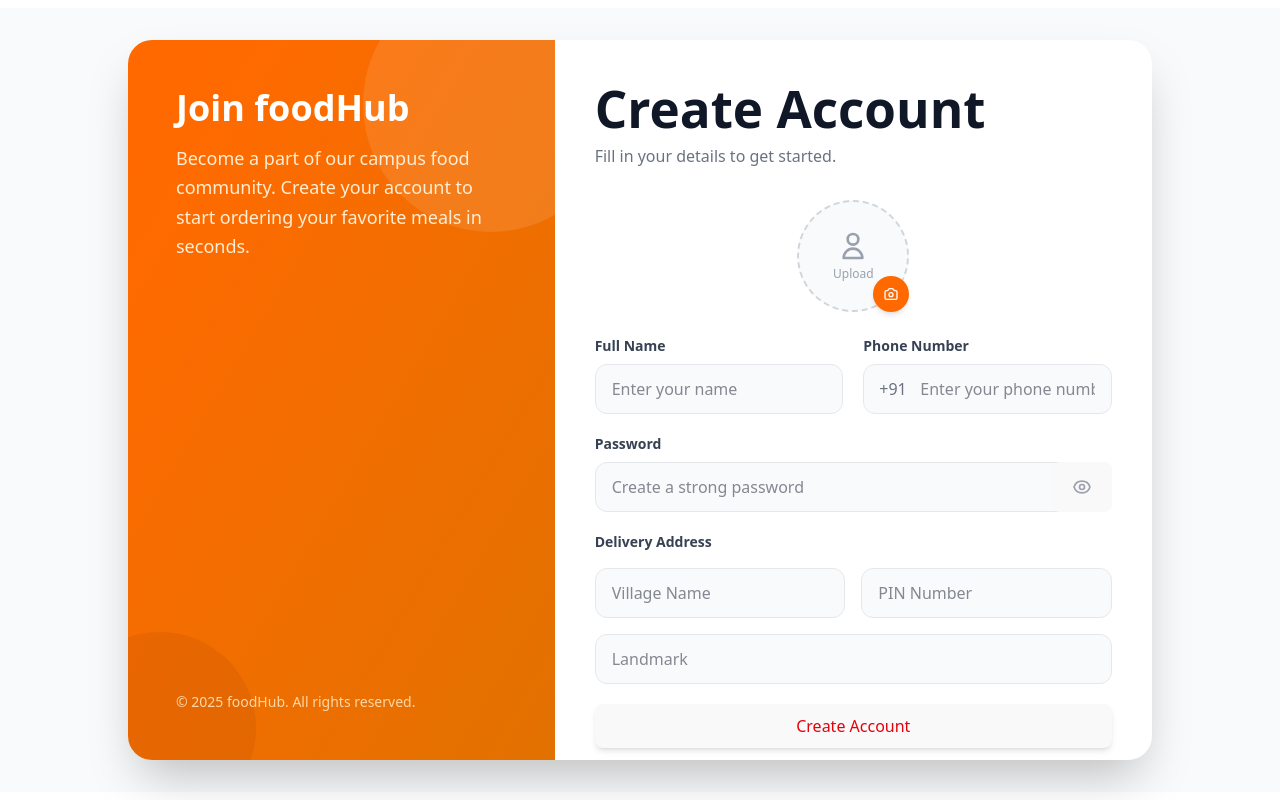
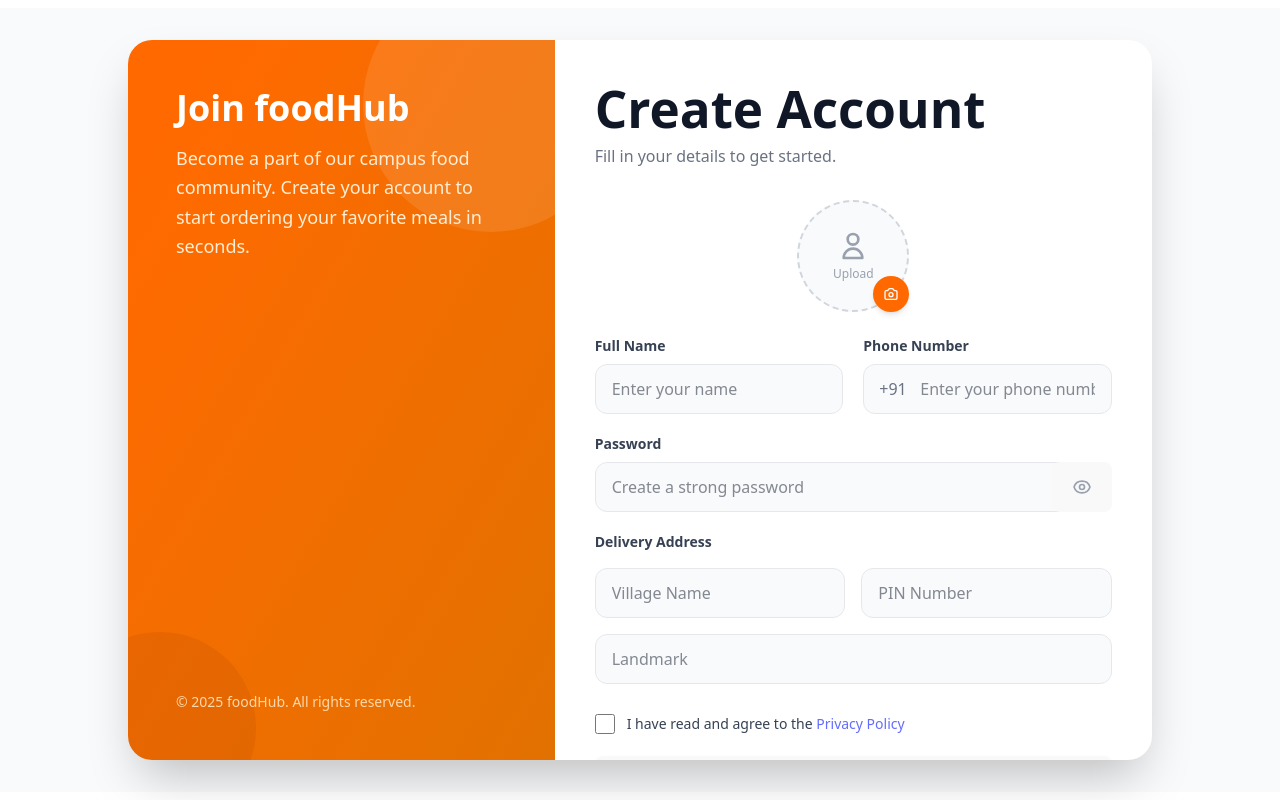
Before and after one commit to arnabadhikaryy/UEMFOODFRONTEND, a React (Vite) app: page /register in a window 1280 px wide. Built offline with nearby package versions, Linux system fonts and the light colour scheme.

Commit message:
add policy

```diff
--- a/src/component/login.jsx
+++ b/src/component/login.jsx
@@ -186,7 +186,7 @@
               </div>
             </motion.div>
 
-            <motion.div
+            {/* <motion.div
               initial={{ opacity: 0 }}
               animate={{ opacity: 1 }}
               transition={{ delay: 0.5 }}
@@ -197,7 +197,7 @@
               <a href="#" className="text-sm font-semibold text-orange-500 hover:text-orange-600 transition-colors">
                 Forgot password?
               </a>
-            </motion.div>
+            </motion.div> */}
 
             <motion.button
               whileHover={{ scale: 1.01 }}
--- a/src/component/ragistration.jsx
+++ b/src/component/ragistration.jsx
@@ -19,6 +19,9 @@
   const [preview, setPreview] = useState('');
   const [loading, setLoading] = useState(false);
   const [showPassword, setShowPassword] = useState(false);
+
+  // New state for the Privacy Policy checkbox
+  const [agreedToPolicy, setAgreedToPolicy] = useState(false);
 
   const handleChange = (e) => {
     const { name, value } = e.target;
@@ -45,7 +48,7 @@
     e.preventDefault();
     setLoading(true);
 
-    // Updated validation to check all parts of the address
+    // Validation for all fields
     if (!formData.fullName || !formData.phone || !formData.password || !formData.village || !formData.pin || !formData.landmark) {
       toast.error('Please fill all fields');
       setLoading(false);
@@ -58,15 +61,21 @@
       return;
     }
 
+    // New validation for Privacy Policy
+    if (!agreedToPolicy) {
+      toast.error('You must read and agree to the Privacy Policy to register.');
+      setLoading(false);
+      return;
+    }
+
     try {
-      // Combine address data into the requested format
       const combinedAddress = `village: ${formData.village} , pin: ${formData.pin} , landmark: ${formData.landmark}`;
 
       const formDataToSend = new FormData();
       formDataToSend.append('fullName', formData.fullName);
       formDataToSend.append('phone', formData.phone);
       formDataToSend.append('password', formData.password);
-      formDataToSend.append('user_address', combinedAddress); // Send the combined string
+      formDataToSend.append('user_address', combinedAddress);
       formDataToSend.append('avatar', avatar);
 
       const response = await axios.post(
@@ -325,6 +334,39 @@
               </div>
             </motion.div>
 
+            {/* Privacy Policy Checkbox - New Addition */}
+            <motion.div
+              initial={{ opacity: 0, x: 20 }}
+              animate={{ opacity: 1, x: 0 }}
+              transition={{ delay: 0.75 }}
+              className="flex items-start pt-2"
+            >
+              <div className="flex items-center h-6">
+                <input
+                  id="privacyPolicy"
+                  name="privacyPolicy"
+                  type="checkbox"
+                  checked={agreedToPolicy}
+                  onChange={(e) => setAgreedToPolicy(e.target.checked)}
+                  className="w-5 h-5 text-orange-500 bg-gray-50 border-gray-300 rounded focus:ring-orange-500 focus:ring-2 transition-all cursor-pointer"
+                />
+              </div>
+              <div className="ml-3 text-sm leading-6">
+                <label htmlFor="privacyPolicy" className="font-medium text-gray-700 cursor-pointer">
+                  I have read and agree to the{' '}
+                  <a
+                    href="https://docs.google.com/document/d/1rrMWZ1AkCdf_eiSGXCjodsfTuMHhXvN_fDR11biKRXk/edit?usp=sharing"
+                    target="_blank"
+                    rel="noopener noreferrer"
+                    className="text-orange-600 hover:text-orange-500 underline transition-colors"
+                    onClick={(e) => e.stopPropagation()} // Prevents the label from toggling the checkbox when clicking the link
+                  >
+                    Privacy Policy
+                  </a>
+                </label>
+              </div>
+            </motion.div>
+
             <motion.button
               whileHover={{ scale: 1.01 }}
               whileTap={{ scale: 0.98 }}
```
Also changed, not shown: 1 other file (tests, documents, lock files or other folders).
